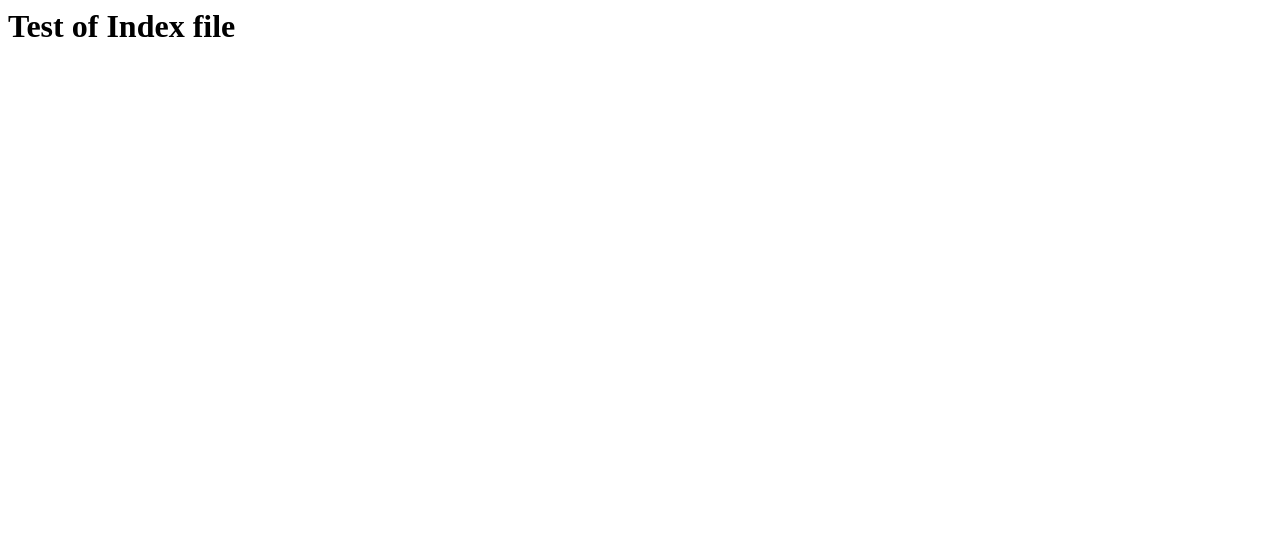
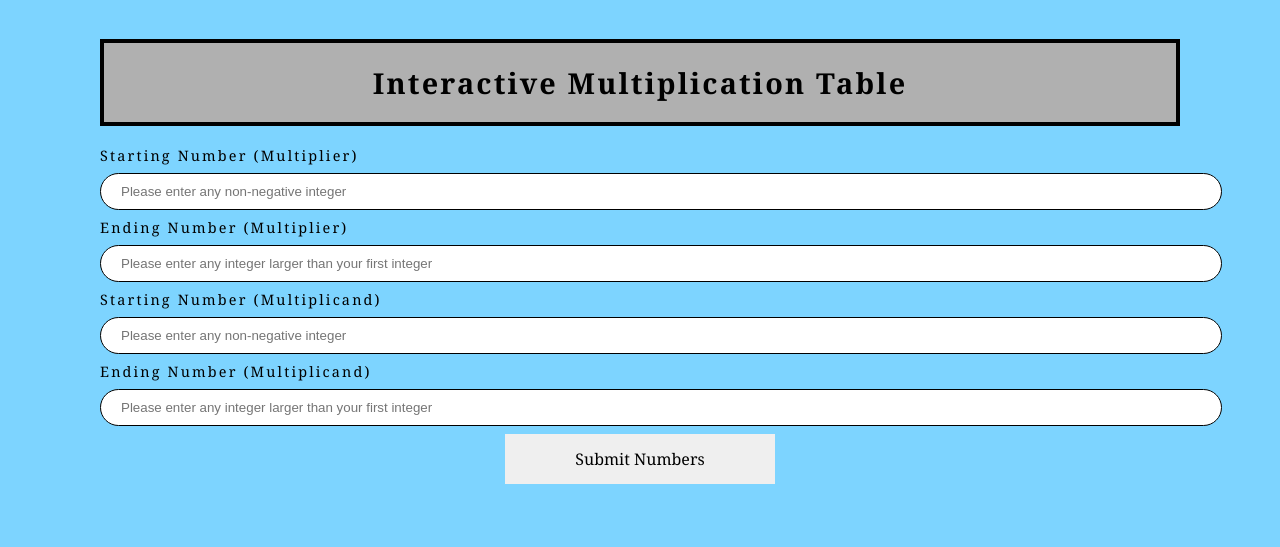
Before and after one commit to sgiorlando/A6, a plain HTML site: page index.html in a window 1280 px wide. Drawn offline with Linux system fonts and the light colour scheme.

Commit message:
Update index.html
Changed the test code of the index.html to the same as my sgiorlan_assign6.html file, so my website will now display the same as that html file.

```diff
--- a/index.html
+++ b/index.html
@@ -1 +1,57 @@
-<h1>Test of Index file </h1>
+<!--
+    FILE: /~sgiorlan/sgiorlan_assign6.html
+    91.61 GUI Programming I Assignment No.6: Creating An Interactive Dynamic Table
+    Scott T. Giorlando, UMass Lowell Computer Science, scott_giorlando@student.uml.edu
+    File Created on: 11/11/2019 2:40 PM.
+        Updated by STG on 11/12/2019 12:20 PM
+
+    File Description: This file is a webpage that shows the user a form where they can enter
+    a range of numbers.  Once they enter the numbers a multiplication table is created from the beginning
+    of their range to the end of their range specified.  This table is also limited in range, and does not allow
+    the user to enter any type of letters or symbols that are not represented as letters.
+
+    This file did pass all the validators that need to be used.
+-->
+<!DOCTYPE html>
+<html lang="en">
+  <head>
+    <meta charset="utf-8">
+    <title>Interactive Multiplication Table</title>
+    <link href="css/hw6stylesheet.css" rel="stylesheet">
+  </head>
+  <body>
+    <!--
+      In this div I have a form that will take in user input which is a starting number and an ending number for two separte inputs,
+      a multiplier and a multiplicand.
+    -->
+
+    <div id = "userInput">
+        <h1 id = "header">Interactive Multiplication Table</h1>
+        <form id = "userForm">
+          <label for="firstMultiplier">Starting Number (Multiplier)</label>
+          <input type ="number" id = "firstMultiplier" placeholder="Please enter any non-negative integer">
+
+          <label for="lastMultiplier">Ending Number (Multiplier)</label>
+          <input type ="number" id = "lastMultiplier" placeholder="Please enter any integer larger than your first integer">
+
+          <label for="firstMultiplicand">Starting Number (Multiplicand)</label>
+          <input type ="number" id = "firstMultiplicand" placeholder="Please enter any non-negative integer">
+
+          <label for="lastMultiplicand">Ending Number (Multiplicand)</label>
+          <input type ="number" id = "lastMultiplicand" placeholder="Please enter any integer larger than your first integer">
+
+          <input type = "submit" value="Submit Numbers">
+          <div id = "userSubmission">
+          </div>
+        </form>
+    </div>
+    <div id = "tableOutput">
+      <table id = tOutput>
+      </table>
+    </div>
+    <!--
+    This calls my script file hw6script.js
+  -->
+   <script src="js/hw6script.js"></script>
+  </body>
+</html>
```
